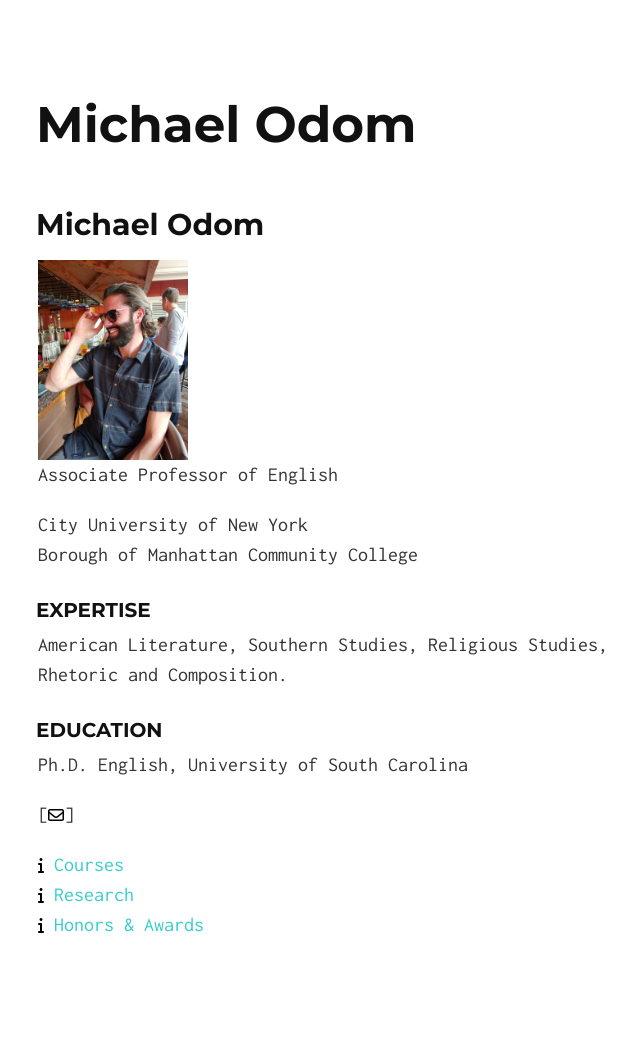
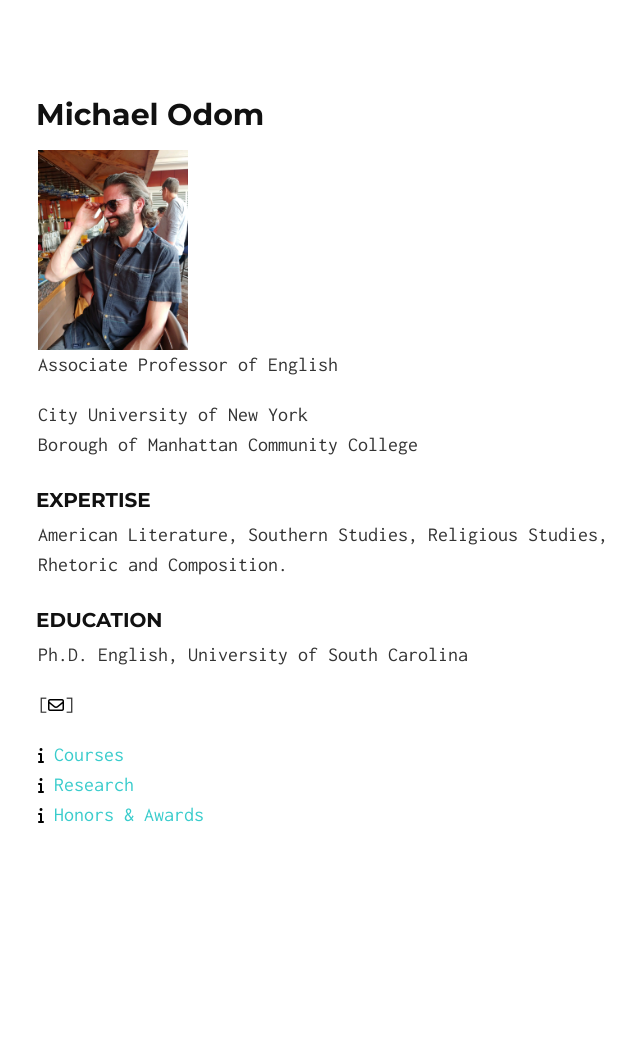
Before and after one commit to michaelodom/michaelodom.github.io, a Jekyll site: the page built from index.md, in a window 1280 px wide. Shown: the whole page, without its empty margins (302-942 px from the left). Built offline with Jekyll 4.4.1, drawn with Linux system fonts in a browser that asks for light colours; nearby versions of some CDN libraries; our own code applies the rules of GitHub Pages for plain Markdown files; after the commit the page ends 930 px from its top, so only the background shows below that.

Commit message:
Update default.html

```diff
--- a/_layouts/default.html
+++ b/_layouts/default.html
@@ -5,14 +5,14 @@
   <meta http-equiv="X-UA-Compatible" content="IE=edge">
   <meta name="description" content="{{ site.description }}">
   <meta name="viewport" content="width=device-width, initial-scale=1.0">
-  <!-- <title>{{ site.title }}</title> -->
+  <title>{{ site.title }}</title>
   <link rel="stylesheet" href="/css/main.css">
   <link rel="icon" type="image/png" href="/icons/FavIcon2014.ico" sizes="16x16">
 {% include head.html %}
 </head>
 <body>
   <div class="container">
-    <h1> {% if page.title %} {{page.title}} {% endif %}</h1>
+    <!-- <h1> {% if page.title %} {{page.title}} {% endif %}</h1> -->
     {{ content }}
   </div>
 {% include scripts.html %}
```
